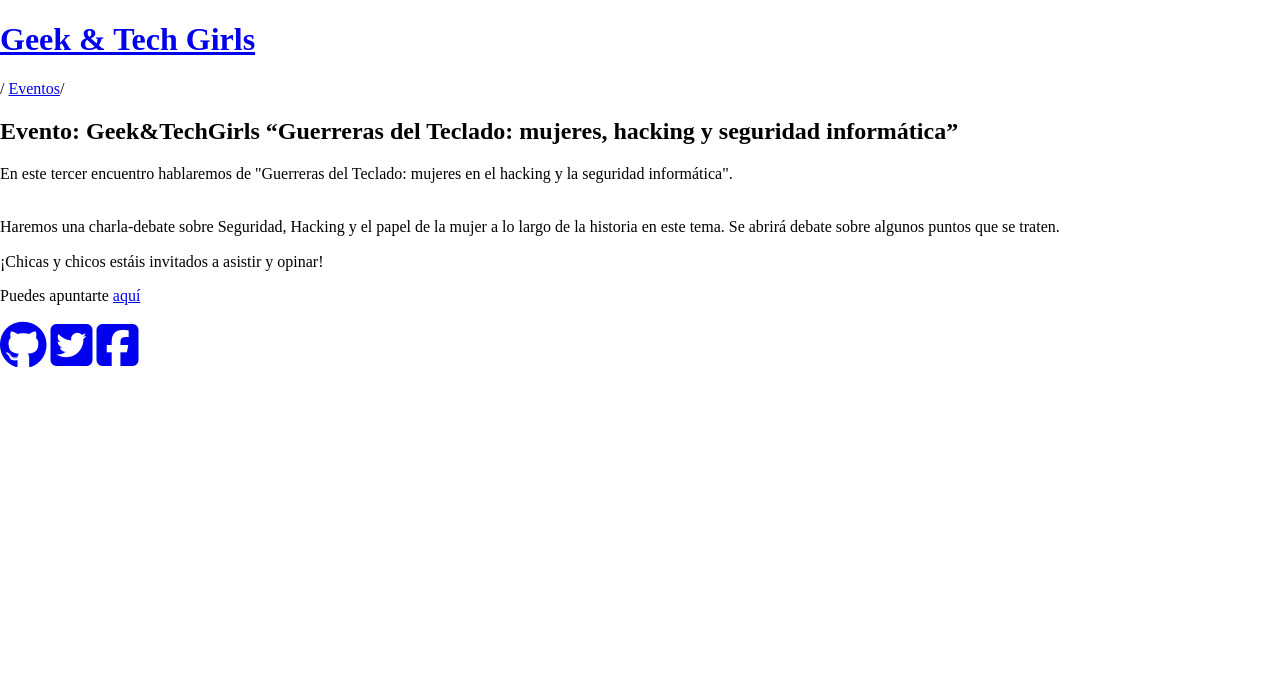
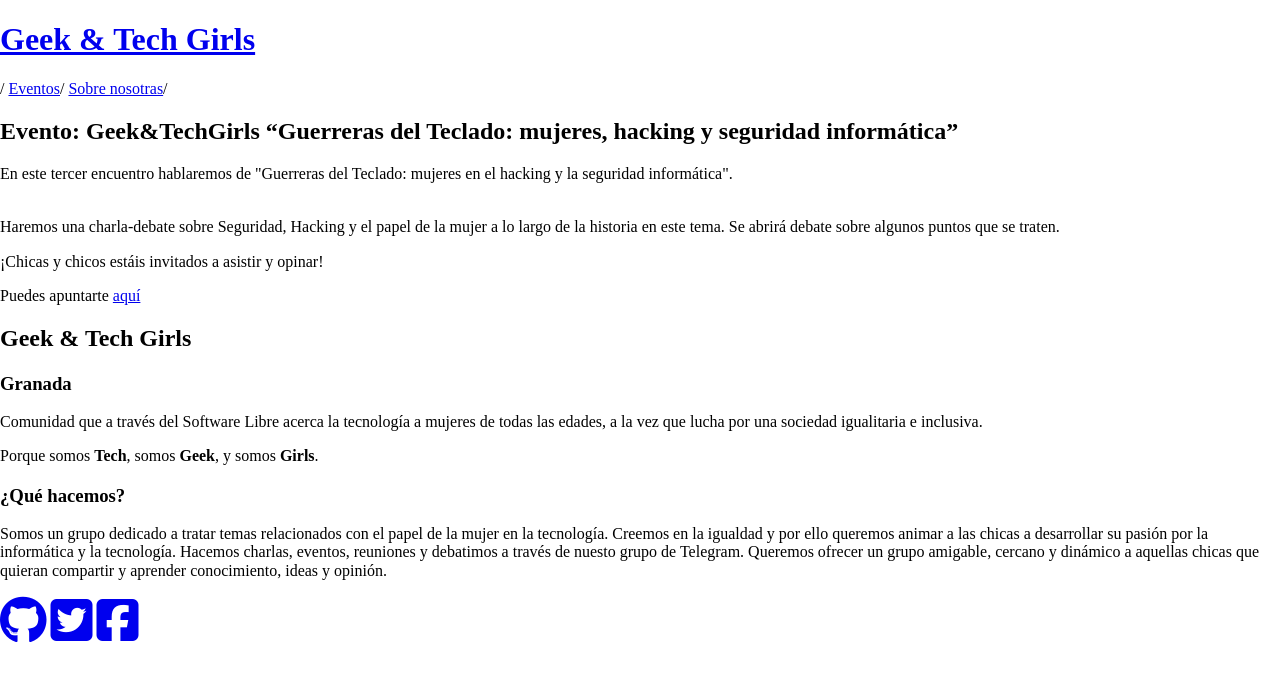
Before and after one commit to YesWeTech/yeswetech.github.io, a Jekyll site: the page built from _posts/2016-12-09-Geek&TechGirls-"Guerreras-del-Teclado:-mujeres,-hacking-y-seguridad-informática".markdown, in a window 1280 px wide. Shown: the top 681 px of the page. Built offline with Jekyll 4.4.1, drawn with Linux system fonts in a browser that asks for light colours; nearby versions of some CDN libraries; our own code applies the rules of GitHub Pages for plain Markdown files; library files that are not in the unit come from our copies; comment, search, counter and statistics services are not loaded.

Commit message:
new design ready!

```diff
--- a/_layouts/default.html
+++ b/_layouts/default.html
@@ -34,22 +34,36 @@ layout: compress
             <span class="exclamationMark">/</span>
 
             <a id="eventosLink" href="#">Eventos</a><span class="exclamationMark">/</span>
+            <a id="aboutLink" href="#">Sobre nosotras</a><span class="exclamationMark">/</span>
 
         </nav>
     </header>
     <div class="content">
         {{ content }}
     </div>
+
+    <div id="aboutus" class="content">
+        <h2>Geek & Tech Girls</h2>
+        <h3>Granada</h3>
+
+       <p>Comunidad que a través del Software Libre acerca la tecnología a mujeres de todas las edades, a la vez que lucha por una sociedad igualitaria e inclusiva.</p>
+
+       <p>Porque somos <b>Tech</b>, somos <b>Geek</b>, y somos <b>Girls</b>.</p>
+
+       <h3>¿Qué hacemos?</h3>
+       <p>Somos un grupo dedicado a tratar temas relacionados con el papel de la mujer en la tecnología. Creemos en la igualdad y por ello queremos animar a las chicas a desarrollar su pasión por la informática y la tecnología. Hacemos charlas, eventos, reuniones y debatimos a través de nuesto grupo de Telegram. Queremos ofrecer un grupo amigable, cercano y dinámico a aquellas chicas que quieran compartir y aprender conocimiento, ideas y opinión. </p>
+    </div>
+
     <footer class="header">
         <nav class="links">
             {% if site.github_username %}
-                <a href="https://github.com/{{ site.github_username }}"><i class="fa fa-github fa-3x"></i></a>
+                <a href="https://github.com/{{ site.github_username }}" target="_blank"><i class="fa fa-github fa-3x"></i></a>
             {% endif %}
             {% if site.twitter_username %}
-                <a href="https://twitter.com/{{ site.twitter_username }}"><i class="fa fa-twitter-square fa-3x"></i></a>
+                <a href="https://twitter.com/{{ site.twitter_username }}" target="_blank"><i class="fa fa-twitter-square fa-3x"></i></a>
             {% endif %}
             {% if site.facebook_username %}
-                <a href="https://www.facebook.com/{{site.facebook_username}}"><i class="fa fa-facebook-square fa-3x"></i></a>
+                <a href="https://www.facebook.com/{{site.facebook_username}}" target="_blank"><i class="fa fa-facebook-square fa-3x"></i></a>
             {% endif %}
         </nav>
     </footer>
--- a/index.html
+++ b/index.html
@@ -4,7 +4,7 @@ layout: default
 
 <div class="pattern pattern--hidden"></div>
 <!-- cards -->
-<div class="wrapper">
+<div id="cartas" class="wrapper">
     {% for post in site.posts %}
     <div class="card" data-id="{{ post.id }}">
         <div class="card__container card__container--closed">
```
Also changed, not shown: _layouts/archive.html (deleted, +0 -29 lines), aboutus.md (deleted, +0 -21 lines), css/modern-blog.css (+19 -1 lines), eventos.md (deleted, +0 -5 lines), js/modern-blog.js (+42 -4 lines).
